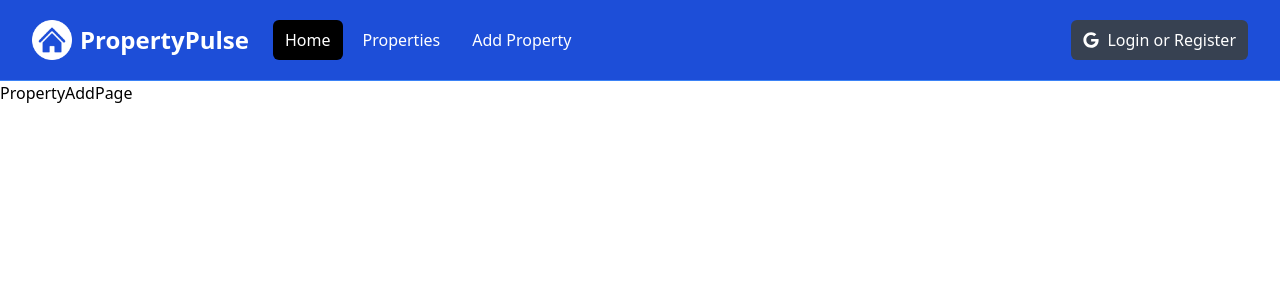
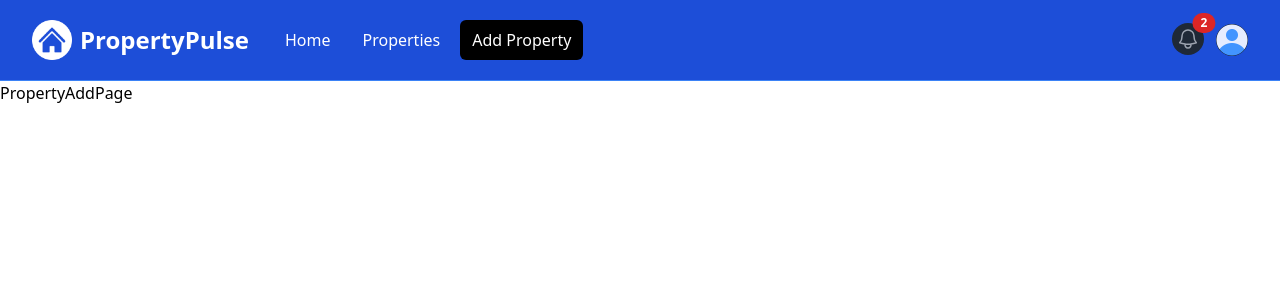
Before and after one commit to NareshPal/propertyApp, a Next.js app: page /properties/add in a window 1280 px wide. Shown: the top 300 px of the page. Built offline with nearby package versions, Linux system fonts and the light colour scheme.

Commit message:
add active link for page

```diff
--- a/components/Navbar.jsx
+++ b/components/Navbar.jsx
@@ -1,5 +1,6 @@
 "use client";
 import React, { useState } from "react";
+import { usePathname } from "next/navigation";
 import Image from "next/image";
 import Link from "next/link";
 import logo from "@/assets/images/logo-white.png";
@@ -8,8 +9,11 @@ import profileImage from "@/assets/images/profile.png";
 import { FaGoogle } from "react-icons/fa";
 
 const Navbar = () => {
-  const [isLoggedIn, setIsLoggedIn] = useState(false);
+  const [isLoggedIn, setIsLoggedIn] = useState(true);
   const [isMenuOpen, setIsMenuOpen] = useState(false);
+  const [isProfileOpen, setIsProfileOpen] = useState(false);
+
+  const pathname = usePathname();
 
   return (
     <nav className="bg-blue-700 border-b border-blue-500">
@@ -56,19 +60,25 @@ const Navbar = () => {
               <div className="flex space-x-2">
                 <Link
                   href="/"
-                  className="text-white bg-black hover:bg-gray-900 hover:text-white rounded-md px-3 py-2"
+                  className={`${
+                    pathname == "/" ? "bg-black" : ""
+                  } text-white  hover:bg-gray-900 hover:text-white rounded-md px-3 py-2`}
                 >
                   Home
                 </Link>
                 <Link
                   href="/properties"
-                  className="text-white hover:bg-gray-900 hover:text-white rounded-md px-3 py-2"
+                  className={`${
+                    pathname == "/properties" ? "bg-black" : ""
+                  } text-white  hover:bg-gray-900 hover:text-white rounded-md px-3 py-2`}
                 >
                   Properties
                 </Link>
                 <Link
                   href="properties/add"
-                  className="text-white hover:bg-gray-900 hover:text-white rounded-md px-3 py-2"
+                  className={`${
+                    pathname == "/properties/add" ? "bg-black" : ""
+                  } text-white  hover:bg-gray-900 hover:text-white rounded-md px-3 py-2`}
                 >
                   Add Property
                 </Link>
@@ -124,6 +134,7 @@ const Navbar = () => {
                     id="user-menu-button"
                     aria-expanded="false"
                     aria-haspopup="true"
+                    onClick={() => setIsProfileOpen((prev) => !prev)}
                   >
                     <span className="absolute -inset-1.5" />
                     <span className="sr-only">Open user menu</span>
@@ -135,9 +146,10 @@ const Navbar = () => {
                   </button>
                 </div>
                 {/* Profile dropdown */}
+                {isProfileOpen && (
                   <div
                     id="user-menu"
-                  className="hidden absolute right-0 z-10 mt-2 w-48 origin-top-right rounded-md bg-white py-1 shadow-lg ring-1 ring-black ring-opacity-5 focus:outline-none"
+                    className=" absolute right-0 z-10 mt-2 w-48 origin-top-right rounded-md bg-white py-1 shadow-lg ring-1 ring-black ring-opacity-5 focus:outline-none"
                     role="menu"
                     aria-orientation="vertical"
                     aria-labelledby="user-menu-button"
@@ -171,6 +183,7 @@ const Navbar = () => {
                       Sign Out
                     </a>
                   </div>
+                )}
               </div>
             </div>
           )}
@@ -182,19 +195,25 @@ const Navbar = () => {
           <div className="space-y-1 px-2 pb-3 pt-2">
             <Link
               href="/"
-              className="bg-gray-900 text-white block rounded-md px-3 py-2 text-base font-medium"
+              className={`${
+                pathname == "/" ? "bg-black" : ""
+              }  text-white block rounded-md px-3 py-2 text-base font-medium`}
             >
               Home
             </Link>
             <Link
               href="/properties"
-              className="text-gray-300 hover:bg-gray-700 hover:text-white block rounded-md px-3 py-2 text-base font-medium"
+              className={`${
+                pathname == "/properties" ? "bg-black" : ""
+              }  text-white block rounded-md px-3 py-2 text-base font-medium`}
             >
               Properties
             </Link>
             <Link
-              href="/property/add"
-              className="text-gray-300 hover:bg-gray-700 hover:text-white block rounded-md px-3 py-2 text-base font-medium"
+              href="/properties/add"
+              className={`${
+                pathname == "/properties/add" ? "bg-black" : ""
+              }  text-white block rounded-md px-3 py-2 text-base font-medium`}
             >
               Add Property
             </Link>
```
Lines whose indentation alone changed are shown as unchanged.
